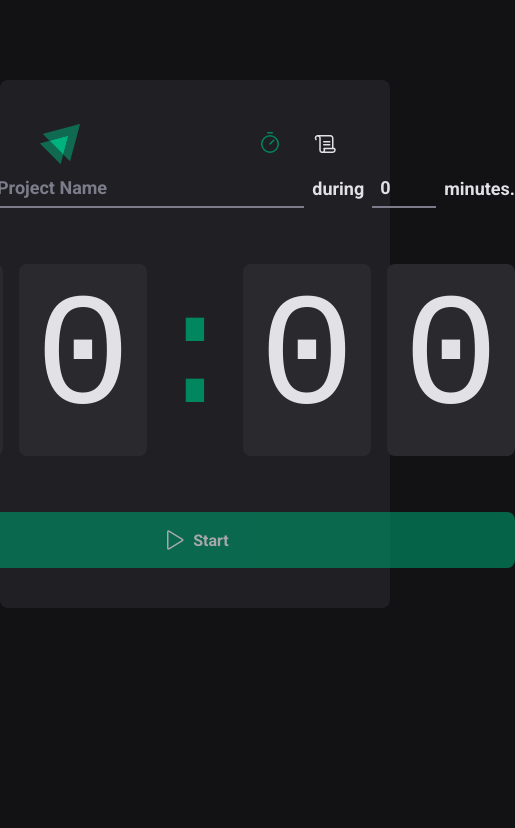
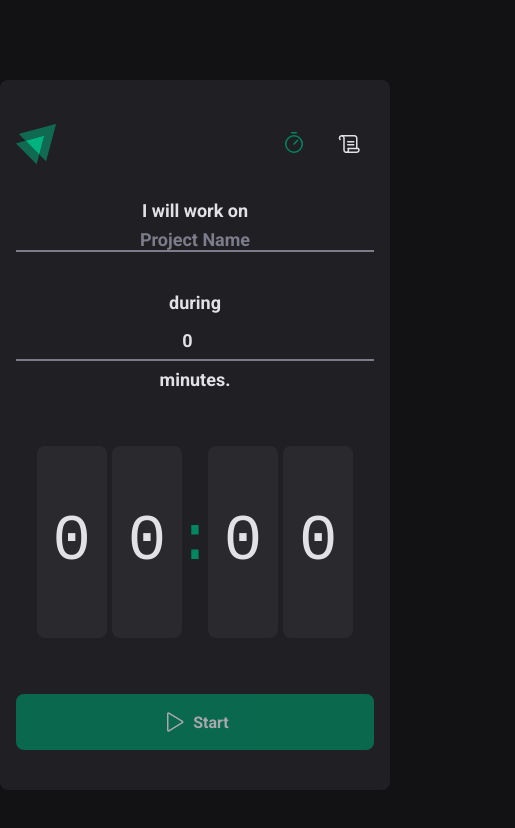
Before and after one commit to JunioMarquesMartins/pomodoro-app, a React (Vite) app: page / in a window 390 px wide. Shown: the top 828 px of the page, 515 px wide, since content can reach past the window. Built offline with nearby package versions, Linux system fonts and the light colour scheme.

Commit message:
styles mobile

```diff
--- /dev/null
+++ b/custom.d.ts
@@ -0,0 +1,4 @@
+declare module '*.svg' {
+  const content: any
+  export default content
+}
--- a/src/layouts/DefaultLayout/styles.ts
+++ b/src/layouts/DefaultLayout/styles.ts
@@ -9,4 +9,8 @@ export const LayoutContainer = styled.div`
   border-radius: 8px;
   display: flex;
   flex-direction: column;
+
+  @media (max-width: 767px) {
+    padding: 2.5rem 1rem;
+  }
 `
--- a/src/pages/History/styles.ts
+++ b/src/pages/History/styles.ts
@@ -9,6 +9,10 @@ export const HistoryContainer = styled.main`
   h1 {
     font-size: 1.5rem;
     color: ${(props) => props.theme['gray-100']};
+  }
+
+  @media (max-width: 767px) {
+    padding: 3.5rem 0.5rem;
   }
 `
 export const HistoryList = styled.div`
@@ -49,6 +53,10 @@ export const HistoryList = styled.div`
       &:first-child {
         width: 40%;
         padding-left: 1.5rem;
+
+        @media (max-width: 767px) {
+          width: 22%;
+        }
       }
       &:last-child {
         padding-right: 1.5rem;
--- a/src/pages/Home/components/Countdown/styles.ts
+++ b/src/pages/Home/components/Countdown/styles.ts
@@ -13,6 +13,11 @@ export const CountdownContainer = styled.div`
     padding: 2rem 1rem;
     border-radius: 8px;
   }
+
+  @media (max-width: 767px) {
+    gap: 0.3rem;
+    font-size: 4rem;
+  }
 `
 
 export const Separator = styled.div`
@@ -23,4 +28,8 @@ export const Separator = styled.div`
   overflow: hidden;
   display: flex;
   justify-content: center;
+
+  @media (max-width: 767px) {
+    width: 1rem;
+  }
 `
--- a/src/pages/Home/components/NewCycleForm/index.tsx
+++ b/src/pages/Home/components/NewCycleForm/index.tsx
@@ -7,6 +7,8 @@ import { CyclesContext } from '../../../../contexts/CyclesContext'
 export function NewCycleForm() {
   const { activeCycle } = useContext(CyclesContext)
   const { register } = useFormContext()
+
+  const listNumbers = ['05', '10', '20', '30', '40', '50', '60']
 
   return (
     <FormContainer>
@@ -30,15 +32,22 @@ export function NewCycleForm() {
       <MinutesAmountInput
         type="number"
         id="minutesAmount"
+        list="time-suggestions"
         placeholder="00"
         step={5}
-        min={1}
+        min={5}
         max={60}
         disabled={!!activeCycle}
         {...register('minutesAmount', { valueAsNumber: true })}
       />
 
       <span>minutes.</span>
+
+      <datalist id="time-suggestions">
+        {listNumbers.map((number) => {
+          return <option key={number} value={number} />
+        })}
+      </datalist>
     </FormContainer>
   )
 }
--- a/src/pages/Home/components/NewCycleForm/styles.ts
+++ b/src/pages/Home/components/NewCycleForm/styles.ts
@@ -10,6 +10,14 @@ export const FormContainer = styled.div`
   font-size: 1.125rem;
   font-weight: bold;
   flex-wrap: wrap;
+
+  @media (max-width: 767px) {
+    flex-flow: column;
+
+    label {
+      margin-top: 2rem;
+    }
+  }
 `
 
 const BaseInput = styled.input`
@@ -30,6 +38,11 @@ const BaseInput = styled.input`
   &::placeholder {
     color: ${(props) => props.theme['gray-500']};
   }
+
+  @media (max-width: 767px) {
+    width: 100%;
+    text-align: center;
+  }
 `
 
 export const TaskInput = styled(BaseInput)`
@@ -42,4 +55,12 @@ export const TaskInput = styled(BaseInput)`
 
 export const MinutesAmountInput = styled(BaseInput)`
   width: 4rem;
+
+  &::-webkit-calendar-picker-indicator {
+    display: none !important;
+  }
+
+  @media (max-width: 767px) {
+    width: 100%;
+  }
 `
--- a/src/pages/Home/styles.ts
+++ b/src/pages/Home/styles.ts
@@ -12,6 +12,8 @@ export const HomeContainer = styled.main`
     flex-direction: column;
     align-items: center;
     gap: 3.5rem;
+    max-width: 40rem;
+    width: 100%;
   }
 `
 
--- a/tsconfig.json
+++ b/tsconfig.json
@@ -16,6 +16,6 @@
     "noEmit": true,
     "jsx": "react-jsx"
   },
-  "include": ["src"],
-  "references": [{ "path": "./tsconfig.node.json" }]
+  "include": ["src", "src/components", "custom.d.ts"],
+  "references": [{ "path": "./tsconfig.node.json" }],
 }
```
Also changed, not shown: 1 other file (tests, documents, lock files or other folders).
